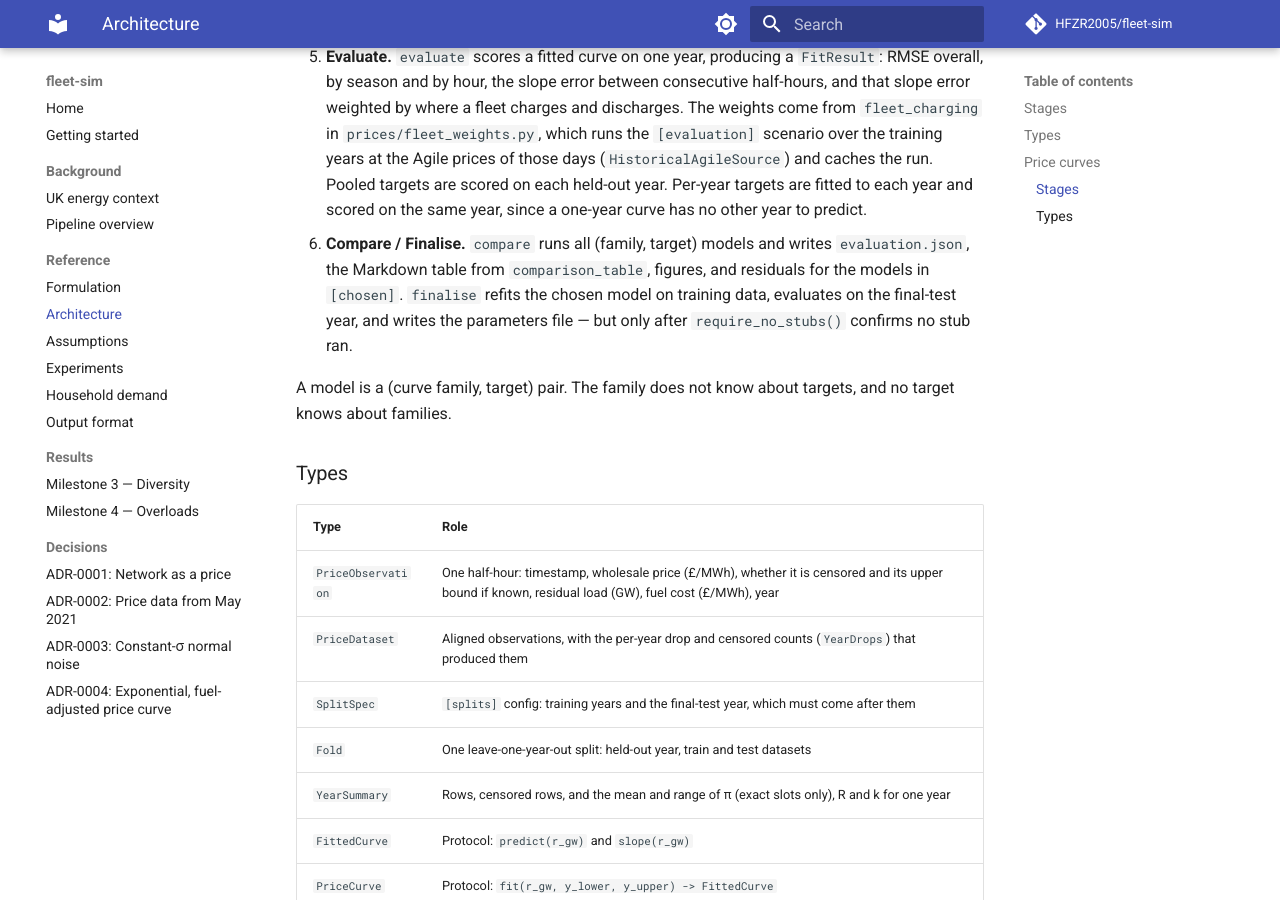
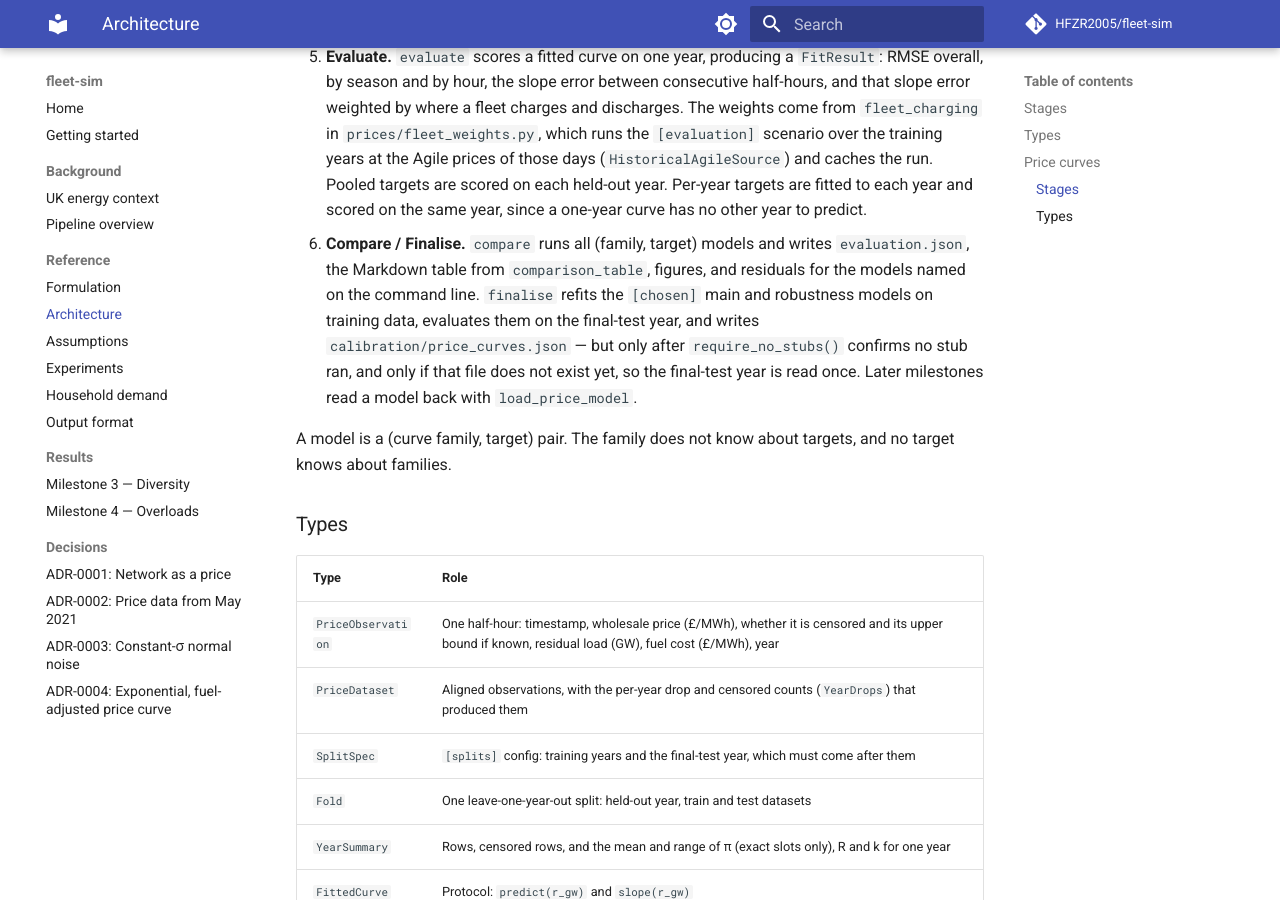
Before and after one commit to HFZR2005/fleet-sim, an MkDocs documentation site: the page built from docs/architecture.md, in a window 1280 px wide and 900 px high, scrolled down 2174 px. Built offline with MkDocs 1.6.1 and Material for MkDocs 9.7.7, drawn with Linux system fonts in a browser that asks for light colours; comment, search, counter and statistics services are not loaded.

Commit message:
Bring the architecture note on finalise up to date

```diff
--- a/docs/architecture.md
+++ b/docs/architecture.md
@@ -62,7 +62,7 @@ A separate pipeline calibrates price curves: the relationship between wholesale
 3. **Transform.** A `Target` extracts the dependent variable from each observation. Raw targets use the wholesale price directly; the fuel-adjusted target divides it by fuel cost. A target also says whether to fit per year or pool all years.
 4. **Fit.** A `PriceCurve` fits residual load and bounds on `y` and returns a `FittedCurve` with `predict` and `slope` methods. No family knows about targets.
 5. **Evaluate.** `evaluate` scores a fitted curve on one year, producing a `FitResult`: RMSE overall, by season and by hour, the slope error between consecutive half-hours, and that slope error weighted by where a fleet charges and discharges. The weights come from `fleet_charging` in `prices/fleet_weights.py`, which runs the `[evaluation]` scenario over the training years at the Agile prices of those days (`HistoricalAgileSource`) and caches the run. Pooled targets are scored on each held-out year. Per-year targets are fitted to each year and scored on the same year, since a one-year curve has no other year to predict.
-6. **Compare / Finalise.** `compare` runs all (family, target) models and writes `evaluation.json`, the Markdown table from `comparison_table`, figures, and residuals for the models in `[chosen]`. `finalise` refits the chosen model on training data, evaluates on the final-test year, and writes the parameters file — but only after `require_no_stubs()` confirms no stub ran.
+6. **Compare / Finalise.** `compare` runs all (family, target) models and writes `evaluation.json`, the Markdown table from `comparison_table`, figures, and residuals for the models named on the command line. `finalise` refits the `[chosen]` main and robustness models on training data, evaluates them on the final-test year, and writes `calibration/price_curves.json` — but only after `require_no_stubs()` confirms no stub ran, and only if that file does not exist yet, so the final-test year is read once. Later milestones read a model back with `load_price_model`.
 
 A model is a (curve family, target) pair. The family does not know about targets, and no target knows about families.
 
```
